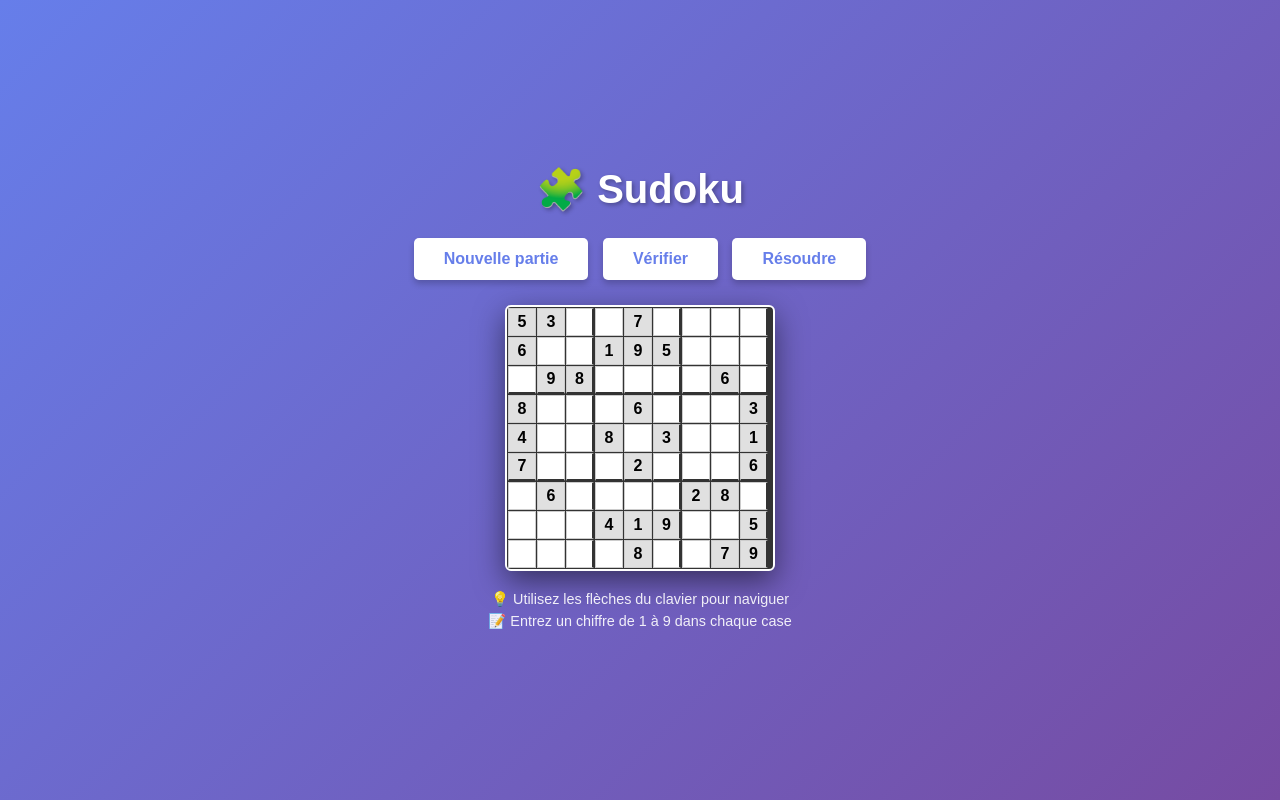
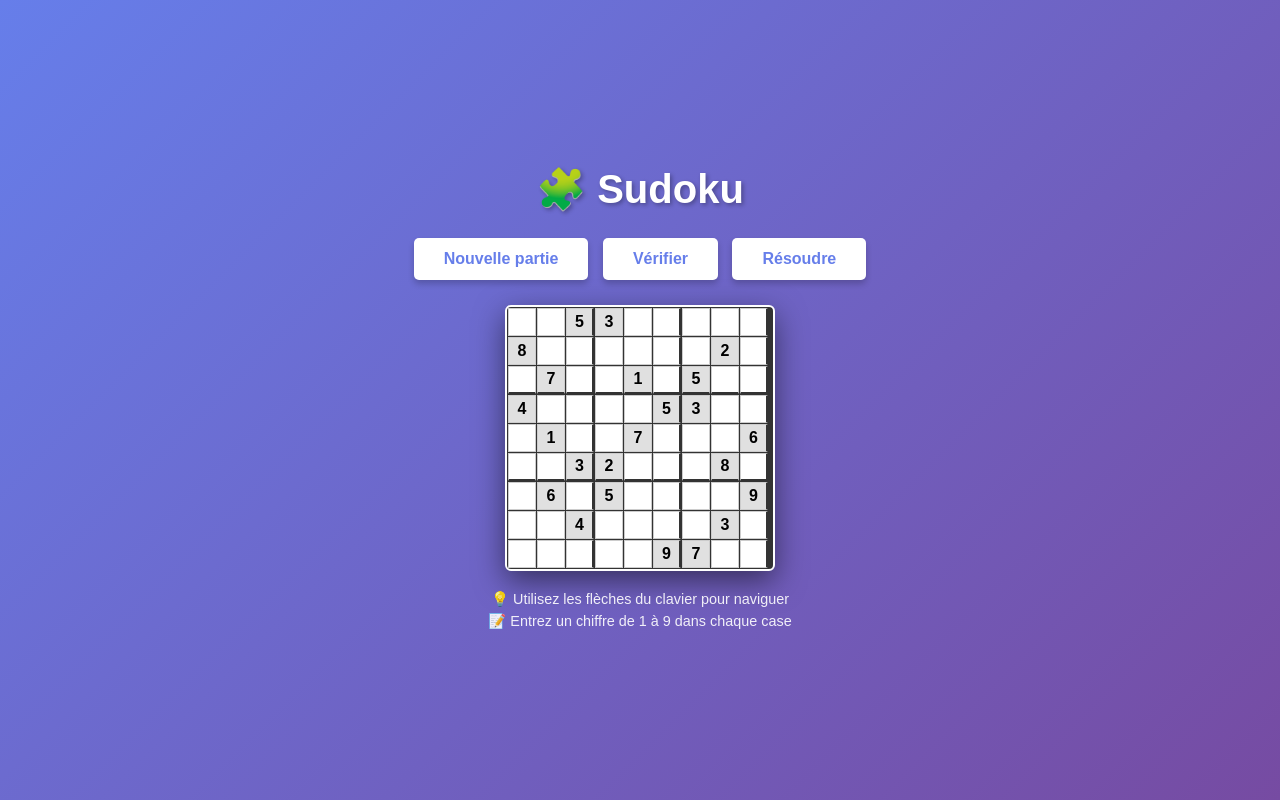
Before and after one commit to LoganPaczek/nuit_de_linfo, a PHP site: page / in a window 1280 px wide. Run offline with PHP 8.4, Linux system fonts and the light colour scheme.

Commit message:
create multiple grids

```diff
--- a/public/js/Sudoku.js
+++ b/public/js/Sudoku.js
@@ -2,37 +2,14 @@
 let grid = [];
 let solution = [];
 let selectedCell = null;
-
-// Grille de départ (exemple de sudoku valide)
-const initialGrid = [
-    [5, 3, 0, 0, 7, 0, 0, 0, 0],
-    [6, 0, 0, 1, 9, 5, 0, 0, 0],
-    [0, 9, 8, 0, 0, 0, 0, 6, 0],
-    [8, 0, 0, 0, 6, 0, 0, 0, 3],
-    [4, 0, 0, 8, 0, 3, 0, 0, 1],
-    [7, 0, 0, 0, 2, 0, 0, 0, 6],
-    [0, 6, 0, 0, 0, 0, 2, 8, 0],
-    [0, 0, 0, 4, 1, 9, 0, 0, 5],
-    [0, 0, 0, 0, 8, 0, 0, 7, 9]
-];
-
-// Solution complète
-const completeSolution = [
-    [5, 3, 4, 6, 7, 8, 9, 1, 2],
-    [6, 7, 2, 1, 9, 5, 3, 4, 8],
-    [1, 9, 8, 3, 4, 2, 5, 6, 7],
-    [8, 5, 9, 7, 6, 1, 4, 2, 3],
-    [4, 2, 6, 8, 5, 3, 7, 9, 1],
-    [7, 1, 3, 9, 2, 4, 8, 5, 6],
-    [9, 6, 1, 5, 3, 7, 2, 8, 4],
-    [2, 8, 7, 4, 1, 9, 6, 3, 5],
-    [3, 4, 5, 2, 8, 6, 1, 7, 9]
-];
+let currentPuzzle = null;
 
 // Initialiser le jeu
 function initGame() {
-    grid = initialGrid.map(row => [...row]);
-    solution = completeSolution.map(row => [...row]);
+    // Choisir une grille aléatoire
+    currentPuzzle = getRandomGrid();
+    grid = currentPuzzle.initial.map(row => [...row]);
+    solution = currentPuzzle.solution.map(row => [...row]);
 
     const sudokuBoard = document.getElementById('sudokuBoard');
     sudokuBoard.innerHTML = '';
--- /dev/null
+++ b/public/js/SudokuGrids.js
@@ -0,0 +1,249 @@
+// Collection de grilles de Sudoku avec leurs solutions
+const sudokuGrids = [
+    {
+        initial: [
+            [5, 3, 0, 0, 7, 0, 0, 0, 0],
+            [6, 0, 0, 1, 9, 5, 0, 0, 0],
+            [0, 9, 8, 0, 0, 0, 0, 6, 0],
+            [8, 0, 0, 0, 6, 0, 0, 0, 3],
+            [4, 0, 0, 8, 0, 3, 0, 0, 1],
+            [7, 0, 0, 0, 2, 0, 0, 0, 6],
+            [0, 6, 0, 0, 0, 0, 2, 8, 0],
+            [0, 0, 0, 4, 1, 9, 0, 0, 5],
+            [0, 0, 0, 0, 8, 0, 0, 7, 9]
+        ],
+        solution: [
+            [5, 3, 4, 6, 7, 8, 9, 1, 2],
+            [6, 7, 2, 1, 9, 5, 3, 4, 8],
+            [1, 9, 8, 3, 4, 2, 5, 6, 7],
+            [8, 5, 9, 7, 6, 1, 4, 2, 3],
+            [4, 2, 6, 8, 5, 3, 7, 9, 1],
+            [7, 1, 3, 9, 2, 4, 8, 5, 6],
+            [9, 6, 1, 5, 3, 7, 2, 8, 4],
+            [2, 8, 7, 4, 1, 9, 6, 3, 5],
+            [3, 4, 5, 2, 8, 6, 1, 7, 9]
+        ]
+    },
+    {
+        initial: [
+            [0, 0, 0, 2, 6, 0, 7, 0, 1],
+            [6, 8, 0, 0, 7, 0, 0, 9, 0],
+            [1, 9, 0, 0, 0, 4, 5, 0, 0],
+            [8, 2, 0, 1, 0, 0, 0, 4, 0],
+            [0, 0, 4, 6, 0, 2, 9, 0, 0],
+            [0, 5, 0, 0, 0, 3, 0, 2, 8],
+            [0, 0, 9, 3, 0, 0, 0, 7, 4],
+            [0, 4, 0, 0, 5, 0, 0, 3, 6],
+            [7, 0, 3, 0, 1, 8, 0, 0, 0]
+        ],
+        solution: [
+            [4, 3, 5, 2, 6, 9, 7, 8, 1],
+            [6, 8, 2, 5, 7, 1, 4, 9, 3],
+            [1, 9, 7, 8, 3, 4, 5, 6, 2],
+            [8, 2, 6, 1, 9, 5, 3, 4, 7],
+            [3, 7, 4, 6, 8, 2, 9, 1, 5],
+            [9, 5, 1, 7, 4, 3, 6, 2, 8],
+            [5, 1, 9, 3, 2, 6, 8, 7, 4],
+            [2, 4, 8, 9, 5, 7, 1, 3, 6],
+            [7, 6, 3, 4, 1, 8, 2, 5, 9]
+        ]
+    },
+    {
+        initial: [
+            [0, 2, 0, 6, 0, 8, 0, 0, 0],
+            [5, 8, 0, 0, 0, 9, 7, 0, 0],
+            [0, 0, 0, 0, 4, 0, 0, 0, 0],
+            [3, 7, 0, 0, 0, 0, 5, 0, 0],
+            [6, 0, 0, 0, 0, 0, 0, 0, 4],
+            [0, 0, 8, 0, 0, 0, 0, 1, 3],
+            [0, 0, 0, 0, 2, 0, 0, 0, 0],
+            [0, 0, 9, 8, 0, 0, 0, 3, 6],
+            [0, 0, 0, 3, 0, 6, 0, 9, 0]
+        ],
+        solution: [
+            [1, 2, 3, 6, 7, 8, 9, 4, 5],
+            [5, 8, 4, 2, 3, 9, 7, 6, 1],
+            [9, 6, 7, 1, 4, 5, 3, 2, 8],
+            [3, 7, 2, 4, 6, 1, 5, 8, 9],
+            [6, 9, 1, 5, 8, 3, 2, 7, 4],
+            [4, 5, 8, 7, 9, 2, 6, 1, 3],
+            [8, 3, 6, 9, 2, 4, 1, 5, 7],
+            [2, 1, 9, 8, 5, 7, 4, 3, 6],
+            [7, 4, 5, 3, 1, 6, 8, 9, 2]
+        ]
+    },
+    {
+        initial: [
+            [0, 0, 0, 0, 0, 0, 2, 0, 0],
+            [0, 8, 0, 0, 0, 7, 0, 9, 0],
+            [6, 0, 2, 0, 0, 0, 5, 0, 0],
+            [0, 7, 0, 0, 6, 0, 0, 0, 0],
+            [0, 0, 0, 9, 0, 1, 0, 0, 0],
+            [0, 0, 0, 0, 2, 0, 0, 4, 0],
+            [0, 0, 5, 0, 0, 0, 6, 0, 3],
+            [0, 9, 0, 4, 0, 0, 0, 7, 0],
+            [0, 0, 6, 0, 0, 0, 0, 0, 0]
+        ],
+        solution: [
+            [9, 5, 7, 6, 1, 3, 2, 8, 4],
+            [4, 8, 3, 2, 5, 7, 1, 9, 6],
+            [6, 1, 2, 8, 4, 9, 5, 3, 7],
+            [1, 7, 8, 3, 6, 4, 9, 5, 2],
+            [5, 2, 4, 9, 7, 1, 3, 6, 8],
+            [3, 6, 9, 5, 2, 8, 7, 4, 1],
+            [8, 4, 5, 7, 9, 2, 6, 1, 3],
+            [2, 9, 1, 4, 3, 6, 8, 7, 5],
+            [7, 3, 6, 1, 8, 5, 4, 2, 9]
+        ]
+    },
+    {
+        initial: [
+            [0, 0, 0, 0, 0, 0, 0, 0, 0],
+            [0, 0, 0, 0, 0, 3, 0, 8, 5],
+            [0, 0, 1, 0, 2, 0, 0, 0, 0],
+            [0, 0, 0, 5, 0, 7, 0, 0, 0],
+            [0, 0, 4, 0, 0, 0, 1, 0, 0],
+            [0, 9, 0, 0, 0, 0, 0, 0, 0],
+            [5, 0, 0, 0, 0, 0, 0, 7, 3],
+            [0, 0, 2, 0, 1, 0, 0, 0, 0],
+            [0, 0, 0, 0, 4, 0, 0, 0, 9]
+        ],
+        solution: [
+            [9, 8, 7, 6, 5, 4, 3, 2, 1],
+            [2, 4, 6, 1, 7, 3, 9, 8, 5],
+            [3, 5, 1, 9, 2, 8, 7, 4, 6],
+            [1, 2, 8, 5, 3, 7, 6, 9, 4],
+            [6, 3, 4, 8, 9, 2, 1, 5, 7],
+            [7, 9, 5, 4, 6, 1, 8, 3, 2],
+            [5, 1, 9, 2, 8, 6, 4, 7, 3],
+            [4, 7, 2, 3, 1, 9, 5, 6, 8],
+            [8, 6, 3, 7, 4, 5, 2, 1, 9]
+        ]
+    },
+    {
+        initial: [
+            [1, 0, 0, 4, 8, 9, 0, 0, 6],
+            [7, 3, 0, 0, 0, 0, 0, 4, 0],
+            [0, 0, 0, 0, 0, 1, 2, 9, 5],
+            [0, 0, 7, 1, 2, 0, 6, 0, 0],
+            [5, 0, 0, 7, 0, 3, 0, 0, 8],
+            [0, 0, 6, 0, 9, 5, 7, 0, 0],
+            [9, 1, 4, 6, 0, 0, 0, 0, 0],
+            [0, 2, 0, 0, 0, 0, 0, 3, 7],
+            [8, 0, 0, 5, 1, 2, 0, 0, 4]
+        ],
+        solution: [
+            [1, 5, 2, 4, 8, 9, 3, 7, 6],
+            [7, 3, 9, 2, 5, 6, 8, 4, 1],
+            [4, 6, 8, 3, 7, 1, 2, 9, 5],
+            [3, 8, 7, 1, 2, 4, 6, 5, 9],
+            [5, 9, 1, 7, 6, 3, 4, 2, 8],
+            [2, 4, 6, 8, 9, 5, 7, 1, 3],
+            [9, 1, 4, 6, 3, 7, 5, 8, 2],
+            [6, 2, 5, 9, 4, 8, 1, 3, 7],
+            [8, 7, 3, 5, 1, 2, 9, 6, 4]
+        ]
+    },
+    {
+        initial: [
+            [0, 0, 5, 3, 0, 0, 0, 0, 0],
+            [8, 0, 0, 0, 0, 0, 0, 2, 0],
+            [0, 7, 0, 0, 1, 0, 5, 0, 0],
+            [4, 0, 0, 0, 0, 5, 3, 0, 0],
+            [0, 1, 0, 0, 7, 0, 0, 0, 6],
+            [0, 0, 3, 2, 0, 0, 0, 8, 0],
+            [0, 6, 0, 5, 0, 0, 0, 0, 9],
+            [0, 0, 4, 0, 0, 0, 0, 3, 0],
+            [0, 0, 0, 0, 0, 9, 7, 0, 0]
+        ],
+        solution: [
+            [1, 4, 5, 3, 2, 7, 6, 9, 8],
+            [8, 3, 9, 6, 5, 4, 1, 2, 7],
+            [6, 7, 2, 9, 1, 8, 5, 4, 3],
+            [4, 9, 6, 1, 8, 5, 3, 7, 2],
+            [2, 1, 8, 4, 7, 3, 9, 5, 6],
+            [7, 5, 3, 2, 9, 6, 4, 8, 1],
+            [3, 6, 7, 5, 4, 2, 8, 1, 9],
+            [9, 8, 4, 7, 6, 1, 2, 3, 5],
+            [5, 2, 1, 8, 3, 9, 7, 6, 4]
+        ]
+    },
+    {
+        initial: [
+            [0, 0, 0, 0, 0, 0, 0, 1, 2],
+            [0, 0, 0, 0, 3, 5, 0, 0, 0],
+            [0, 0, 0, 6, 0, 0, 0, 7, 0],
+            [7, 0, 0, 0, 0, 0, 3, 0, 0],
+            [0, 0, 0, 4, 0, 0, 8, 0, 0],
+            [1, 0, 0, 0, 0, 0, 0, 0, 0],
+            [0, 0, 0, 1, 2, 0, 0, 0, 0],
+            [0, 8, 0, 0, 0, 0, 0, 4, 0],
+            [0, 5, 0, 0, 0, 0, 6, 0, 0]
+        ],
+        solution: [
+            [6, 7, 3, 8, 9, 4, 5, 1, 2],
+            [9, 1, 2, 7, 3, 5, 4, 8, 6],
+            [8, 4, 5, 6, 1, 2, 9, 7, 3],
+            [7, 9, 8, 2, 6, 1, 3, 5, 4],
+            [5, 2, 6, 4, 7, 3, 8, 9, 1],
+            [1, 3, 4, 5, 8, 9, 2, 6, 7],
+            [4, 6, 9, 1, 2, 8, 7, 3, 5],
+            [2, 8, 7, 3, 5, 6, 1, 4, 9],
+            [3, 5, 1, 9, 4, 7, 6, 2, 8]
+        ]
+    },
+    {
+        initial: [
+            [2, 0, 0, 3, 0, 0, 0, 0, 0],
+            [8, 0, 4, 0, 6, 2, 0, 0, 3],
+            [0, 1, 3, 8, 0, 0, 2, 0, 0],
+            [0, 0, 0, 0, 2, 0, 3, 9, 0],
+            [5, 0, 7, 0, 0, 0, 6, 2, 1],
+            [0, 3, 2, 0, 0, 6, 0, 0, 0],
+            [0, 2, 0, 0, 0, 9, 1, 4, 0],
+            [6, 0, 1, 2, 5, 0, 8, 0, 9],
+            [0, 0, 0, 0, 0, 1, 0, 0, 2]
+        ],
+        solution: [
+            [2, 6, 9, 3, 1, 4, 5, 8, 7],
+            [8, 7, 4, 9, 6, 2, 1, 5, 3],
+            [4, 1, 3, 8, 7, 5, 2, 6, 9],
+            [1, 4, 6, 5, 2, 8, 3, 9, 4],
+            [5, 9, 7, 4, 3, 8, 6, 2, 1],
+            [9, 3, 2, 1, 4, 6, 7, 8, 5],
+            [3, 2, 8, 6, 8, 9, 1, 4, 6],
+            [6, 4, 1, 2, 5, 3, 8, 7, 9],
+            [7, 8, 5, 4, 9, 1, 4, 3, 2]
+        ]
+    },
+    {
+        initial: [
+            [0, 0, 0, 6, 0, 0, 4, 0, 0],
+            [7, 0, 0, 0, 0, 3, 6, 0, 0],
+            [0, 0, 0, 0, 9, 1, 0, 8, 0],
+            [0, 0, 0, 0, 0, 0, 0, 0, 0],
+            [0, 5, 0, 1, 8, 0, 0, 0, 3],
+            [0, 0, 0, 3, 0, 6, 0, 4, 5],
+            [0, 4, 0, 2, 0, 0, 0, 6, 0],
+            [9, 0, 3, 0, 0, 0, 0, 0, 0],
+            [0, 2, 0, 0, 0, 0, 1, 0, 0]
+        ],
+        solution: [
+            [5, 8, 1, 6, 7, 2, 4, 3, 9],
+            [7, 9, 2, 8, 4, 3, 6, 5, 1],
+            [3, 6, 4, 5, 9, 1, 7, 8, 2],
+            [4, 3, 8, 9, 5, 7, 2, 1, 6],
+            [2, 5, 6, 1, 8, 4, 9, 7, 3],
+            [1, 7, 9, 3, 2, 6, 8, 4, 5],
+            [8, 4, 5, 2, 1, 9, 3, 6, 7],
+            [9, 1, 3, 7, 6, 8, 5, 2, 4],
+            [6, 2, 7, 4, 3, 5, 1, 9, 8]
+        ]
+    }
+];
+
+// Fonction pour obtenir une grille aléatoire
+function getRandomGrid() {
+    const randomIndex = Math.floor(Math.random() * sudokuGrids.length);
+    return sudokuGrids[randomIndex];
+}
--- a/src/views/Sudoku.php
+++ b/src/views/Sudoku.php
@@ -25,6 +25,7 @@
             <button id="playAgainBtn">Rejouer</button>
         </div>
     </div>
+    <script src="js/SudokuGrids.js"></script>
     <script src="js/Sudoku.js"></script>
 </body>
 </html>
```
